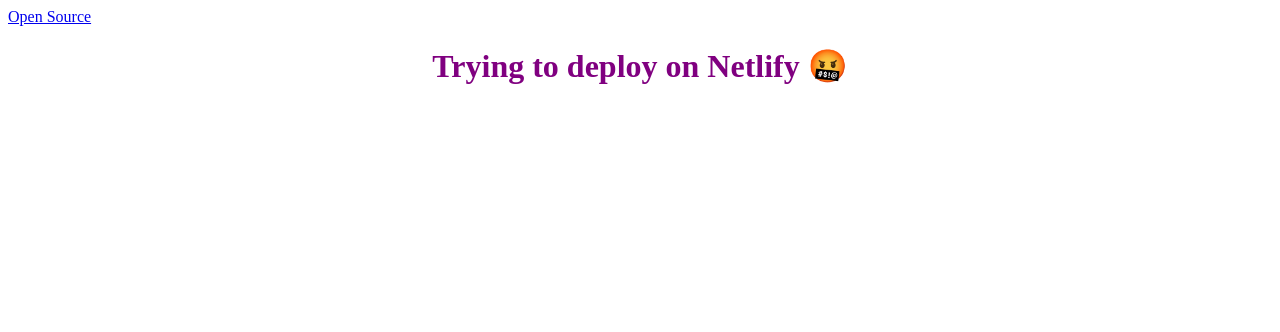
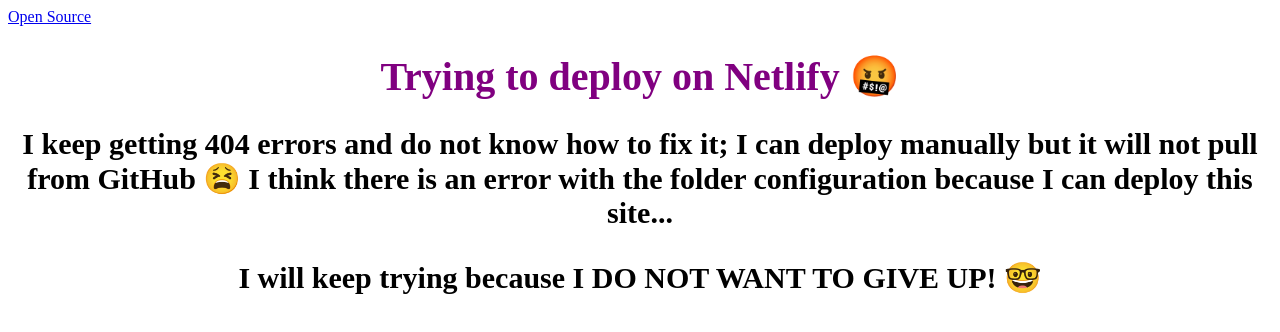
Before and after one commit to erinaviles83/Netlify, a plain HTML site: page index.html in a window 1280 px wide. Drawn offline with Linux system fonts and the light colour scheme.

Commit message:
added h2 and h3 with styling

```diff
--- a/index.html
+++ b/index.html
@@ -9,5 +9,11 @@
   </head>
   <body>
     <h1>Trying to deploy on Netlify 🤬</h1>
+    <h2>
+      I keep getting 404 errors and do not know how to fix it; I can deploy
+      manually but it will not pull from GitHub 😫 I think there is an error
+      with the folder configuration because I can deploy this site...
+    </h2>
+    <h3>I will keep trying because I DO NOT WANT TO GIVE UP! 🤓</h3>
   </body>
 </html>
--- a/style.css
+++ b/style.css
@@ -1,4 +1,10 @@
-h1{
-    color: purple;
-    text-align: center;
+h1 {
+  color: purple;
+  text-align: center;
+  font-size: 40px;
 }
+h2,
+h3 {
+  text-align: center;
+  font-size: 30px;
+}
```
